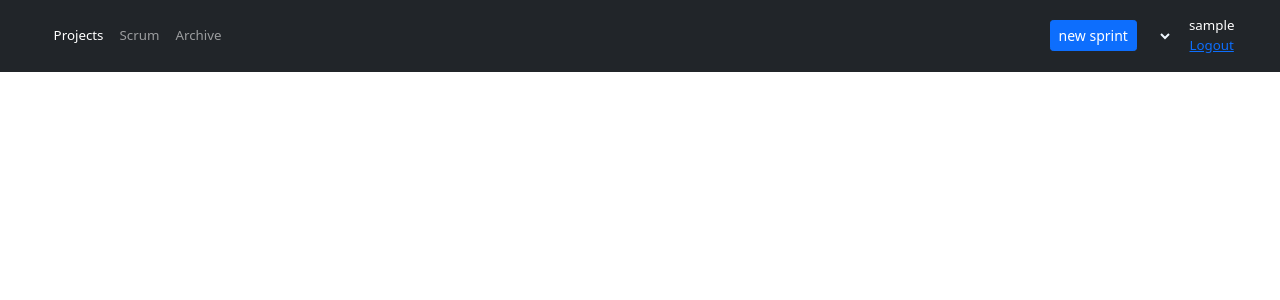
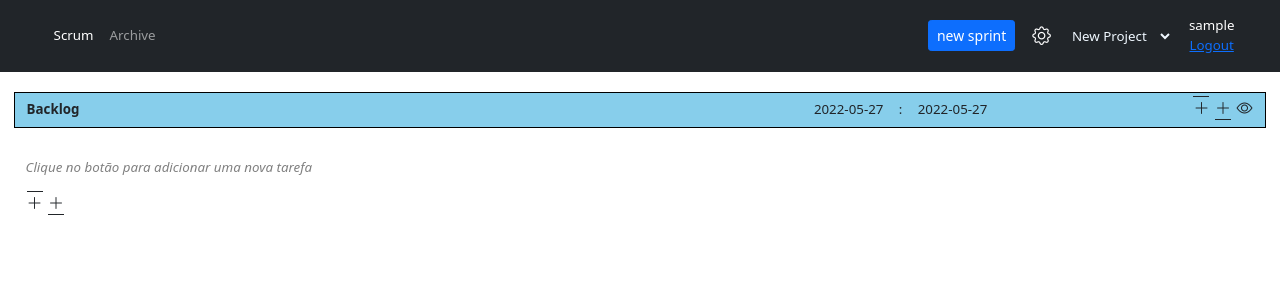
Before and after one commit to filipemtz/pmtoolv2, a Django app: page /scrum/ in a window 1280 px wide. Shown: the top 300 px of the page. Run offline with Django 4.2, Linux system fonts and the light colour scheme; the visitor is signed in with stand-in values (Sample User, id 1); data comes from the database, SQL or seed files in the repository; data that the repository does not hold is empty; some libraries are stand-ins or nearby versions.

Commit message:
better UI for creating and editting projects

```diff
--- a/pmtoolv2/settings.py
+++ b/pmtoolv2/settings.py
@@ -121,5 +121,5 @@ STATIC_URL = 'static/'
 DEFAULT_AUTO_FIELD = 'django.db.models.BigAutoField'
 
 # Redirect to home URL after login (Default redirects to /accounts/profile/)
-LOGIN_REDIRECT_URL = '/scrum/projects'
+LOGIN_REDIRECT_URL = '/scrum/'
 LOGIN_URL = '/scrum/accounts/login'
--- a/scrum/static/scrum/css/scrum.css
+++ b/scrum/static/scrum/css/scrum.css
@@ -104,3 +104,13 @@ input {
 li {
     list-style-type: none;
 }
+
+.project_selector select {
+    background-color: rgb(var(--bs-dark-rgb));
+    color: white;
+}
+
+.project_selector option {
+    background-color: rgb(var(--bs-dark-rgb));
+    color: white;
+}
--- a/scrum/static/scrum/js/project.js
+++ b/scrum/static/scrum/js/project.js
@@ -2,14 +2,14 @@
 function add_team_member(project_id) {
     $.ajax({
         method: "POST",
-        url: "add_team_member",
+        url: "/scrum/project/add_team_member",
         mode: 'same-origin', // Do not send CSRF token to another domain.
         data: {
             'project_id': project_id,
             'username': $("#new_team_member").val(),
         }
     }).done(function (data) {
-        $("#team").append("<div class='team-member'>" + data + "</div>");
+        $("#team").append(data);
         page_alert('saved', SUCCESS_CLASS, fadeOutTime = 0.5);
     }).fail(function (data) {
         page_alert('fail', FAIL_CLASS, fadeOutTime = 1);
@@ -20,7 +20,7 @@ function add_team_member(project_id) {
 function remove_user_from_team(project_id, user_id) {
     $.ajax({
         method: "POST",
-        url: "remove_team_member",
+        url: "/scrum/project/remove_team_member",
         mode: 'same-origin', // Do not send CSRF token to another domain.
         data: {
             'project_id': project_id,
@@ -51,15 +51,17 @@ function add_new_empty_project() {
 
 
 function save_project(project_id) {
+    new_name = $("#project_editor_form").find("#name").val();
     $.ajax({
         method: "POST",
-        url: "update",
+        url: "/scrum/project/update",
         mode: 'same-origin', // Do not send CSRF token to another domain.
         data: {
             "project_id": project_id,
-            "name": $("#name").val(),
+            "name": new_name,
         }
     }).done(function (data) {
+        $("#project").find("option:selected").text(new_name);
         page_alert('saved', SUCCESS_CLASS, fadeOutTime = 0.5);
     }).fail(function (data) {
         page_alert('fail', FAIL_CLASS, fadeOutTime = 1);
@@ -78,9 +80,26 @@ function remove_project(project_id) {
             }
         }).done(function (data) {
             $("#project_" + project_id).remove();
-            page_alert('removed', SUCCESS_CLASS, fadeOutTime = 0.5);
+            //page_alert('removed', SUCCESS_CLASS, fadeOutTime = 0.5);
+            window.location.replace("/scrum");
         }).fail(function (data) {
             page_alert('fail', FAIL_CLASS, fadeOutTime = 1);
         });
     }
 }
+
+
+function show_project_editor_form(project_id) {
+    $.ajax({
+        method: "POST",
+        url: "project_details_form",
+        mode: 'same-origin', // Do not send CSRF token to another domain.
+        data: {
+            'project_id': project_id,
+        }
+    }).done(function (data) {
+        $("#details-form-placeholder").html(data);
+    }).fail(function (data) {
+        page_alert('fail', FAIL_CLASS, fadeOutTime = 1);
+    });
+}
--- a/scrum/static/scrum/js/task_list.js
+++ b/scrum/static/scrum/js/task_list.js
@@ -10,6 +10,7 @@ function append_new_empty_task_list(project_id) {
     }).done(function (data) {
         $("#task_lists").prepend(data);
         make_task_lists_sortable();
+        make_dates_pickable();
     }).fail(function (data) {
         page_alert('fail', FAIL_CLASS, fadeOutTime = 1);
     });
--- a/scrum/templates/scrum/base.html
+++ b/scrum/templates/scrum/base.html
@@ -50,10 +50,7 @@
                 <div class="p-2 flex-grow-1">
                     <ul class="navbar-nav">
                         <li class="nav-text">
-                            <a class="nav-link active" href="{% url 'projects' %}">Projects</a>
-                        </li>
-                        <li class="nav-text">
-                            <a class="nav-link" href="{% url 'index' %}">Scrum</a>
+                            <a class="nav-link active" href="{% url 'index' %}">Scrum</a>
                         </li>
                         <li class="nav-text">
                             <a class="nav-link" href="#"
@@ -65,6 +62,13 @@
                     <button type="button" class="btn btn-sm btn-primary"
                         onclick='append_new_empty_task_list({{ project.id }})'>new
                         sprint</button>
+                </div>
+                <div class="p-2">
+                    <button class="btn my-icon-class" style="color: white; font-size:14pt"
+                        title='project configurations' data-bs-toggle="modal" data-bs-target="#details-editor-modal"
+                        onclick="show_project_editor_form({{ project.id }});">
+                        <i class="bi bi-gear"></i>
+                    </button>
                 </div>
                 <div class="p-2 project_selector">{{ project_selector }}</div>
                 <div class="p-2">
@@ -120,6 +124,7 @@
     <script type="text/javascript" src="https://code.jquery.com/ui/1.13.1/jquery-ui.js"></script>
     <script type="text/javascript" src="https://cdn.jsdelivr.net/npm/js-cookie@2.2.1/src/js.cookie.min.js"></script>
     <script type="text/javascript" src="{% static 'scrum/js/index.js' %}"></script>
+    <script type="text/javascript" src="{% static 'scrum/js/project.js' %}"></script>
 
     {% block scripts %}
     {% endblock %}
--- a/scrum/urls.py
+++ b/scrum/urls.py
@@ -29,4 +29,6 @@ urlpatterns = [
     path('project/new', views.new_project, name="new_project"),
     path('project/update', views.update_project, name="update_project"),
     path('project/remove', views.remove_project, name="remove_project"),
+    path('project_details_form', views.project_details_form,
+         name='project_details_form')
 ]
--- a/scrum/views.py
+++ b/scrum/views.py
@@ -103,17 +103,42 @@ def feeling_selector(selected_value: str = '', onselect_event: str = '') -> str:
 
 def project_selector(selected_value: int = -1):
     all_objs = Project.objects.all()
-    options = [{'name': o.name, 'value': o.id,
-                'selected': selected_value == o.id} for o in all_objs]
+
+    options = [
+        {
+            'name': o.name,
+            'value': o.id,
+            'selected': selected_value == o.id
+        }
+        for o in all_objs
+    ]
+
+    options.append({
+        'name': '+ new project',
+        'value': 'new',
+        'selected': False
+    })
+
     onselect_event = "load_project_scrum($(this).val());"
-    return render_selector(options, name='project', id='project', onselect_event=onselect_event)
+
+    return render_selector(
+        options, name='project', id='project', onselect_event=onselect_event)
 
 
 def workload_selector(selected_value: str = '', onselect_event: str = ''):
     all_objs = TaskWorkload.choices
-    options = [{'name': o[1], 'value': o[0],
-                'selected': selected_value == o[0]} for o in all_objs]
-    return render_selector(options, name='workload', id='workload', onselect_event=onselect_event)
+
+    options = [
+        {
+            'name': o[1],
+            'value': o[0],
+            'selected': selected_value == o[0]
+        }
+        for o in all_objs
+    ]
+
+    return render_selector(
+        options, name='workload', id='workload', onselect_event=onselect_event)
 
 
 def update_task(request):
@@ -337,19 +362,23 @@ def create_burndown_chart(request):
 
 @login_required
 def index(request):
+    create_sample_project = False
+
     if "project_id" not in request.GET:
         user_projects = Project.objects.filter(team__id=request.user.id)
         if user_projects.count() > 0:
             project_id = user_projects.first().id
         else:
-            return render(request, 'scrum/index.html', {
-                'project': '',
-                'project_selector': project_selector(),
-                'task_lists_html': [],
-            })
-
+            # user does not have projects
+            create_sample_project = True
+    elif (request.GET['project_id'] == 'new'):
+        create_sample_project = True
     else:
         project_id = int(request.GET['project_id'])
+
+    if create_sample_project:
+        project = create_project(request.user)
+        project_id = project.id
 
     project = get_object_or_404(Project, pk=project_id)
     task_lists = TaskList.objects.filter(project=project)
@@ -430,7 +459,7 @@ def signup_form(request):
                 password=request.POST['password']
             )
             login(request, user)
-            return redirect('/scrum/projects')
+            return redirect('/scrum/')
 
     return render(request, 'registration/signup.html', {
         'error_msgs': error_msgs
@@ -439,11 +468,15 @@ def signup_form(request):
 
 def add_team_member(request):
     project = get_object_or_404(Project, id=request.POST['project_id'])
-    new_user = get_object_or_404(User, username=request.POST['username'])
-    project.team.add(new_user)
+    new_team_member = get_object_or_404(
+        User, username=request.POST['username'])
+    project.team.add(new_team_member)
     project.save()
 
-    return HttpResponse(new_user.username)
+    return render(request, 'scrum/project_user.html', {
+        'project': project,
+        'team_member': new_team_member,
+    })
 
 
 def remove_team_member(request):
@@ -458,10 +491,10 @@ def remove_team_member(request):
         return HttpResponseBadRequest("Team must have at least one user.")
 
 
-def new_project(request):
-    project = Project(name="new project")
+def create_project(user, name='New Project'):
+    project = Project(name=name)
     project.save()
-    project.team.add(request.user)
+    project.team.add(user)
     project.save()
 
     backlog = TaskList(
@@ -474,7 +507,11 @@ def new_project(request):
         task_list_type=TaskListType.BACKLOG,
     )
     backlog.save()
+    return project
 
+
+def new_project(request):
+    project = create_project(request.user)
     html = f"<li><button style='color:red; background-color: white; border: none' onclick='remove_project({{ project.id }});'><i class='bi bi-x-lg'></i></button><a href='{project.get_absolute_url()}'>{project.name}</a></li>"
     return HttpResponse(html)
 
@@ -490,3 +527,8 @@ def remove_project(request):
     project = get_object_or_404(Project, id=request.POST['project_id'])
     project.delete()
     return HttpResponse('ok')
+
+
+def project_details_form(request):
+    project = get_object_or_404(Project, id=request.POST['project_id'])
+    return render(request, 'scrum/project_details.html', {'project': project})
```
Also changed, not shown: scrum/templates/scrum/project_details.html (added, +55 -0 lines), scrum/templates/scrum/project_user.html (added, +10 -0 lines), scrum/static/scrum/js/index.js (line endings or trailing spaces).
